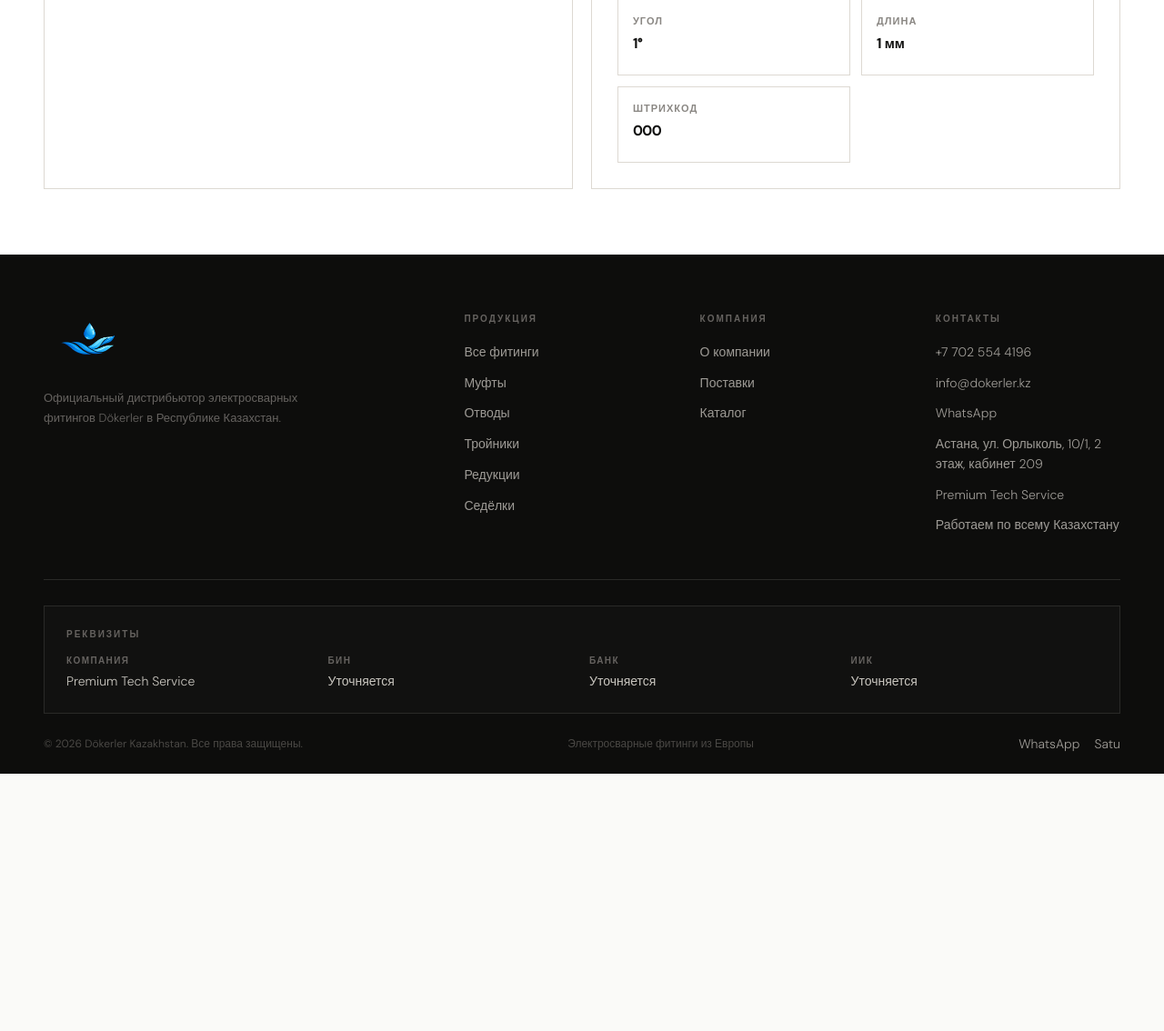
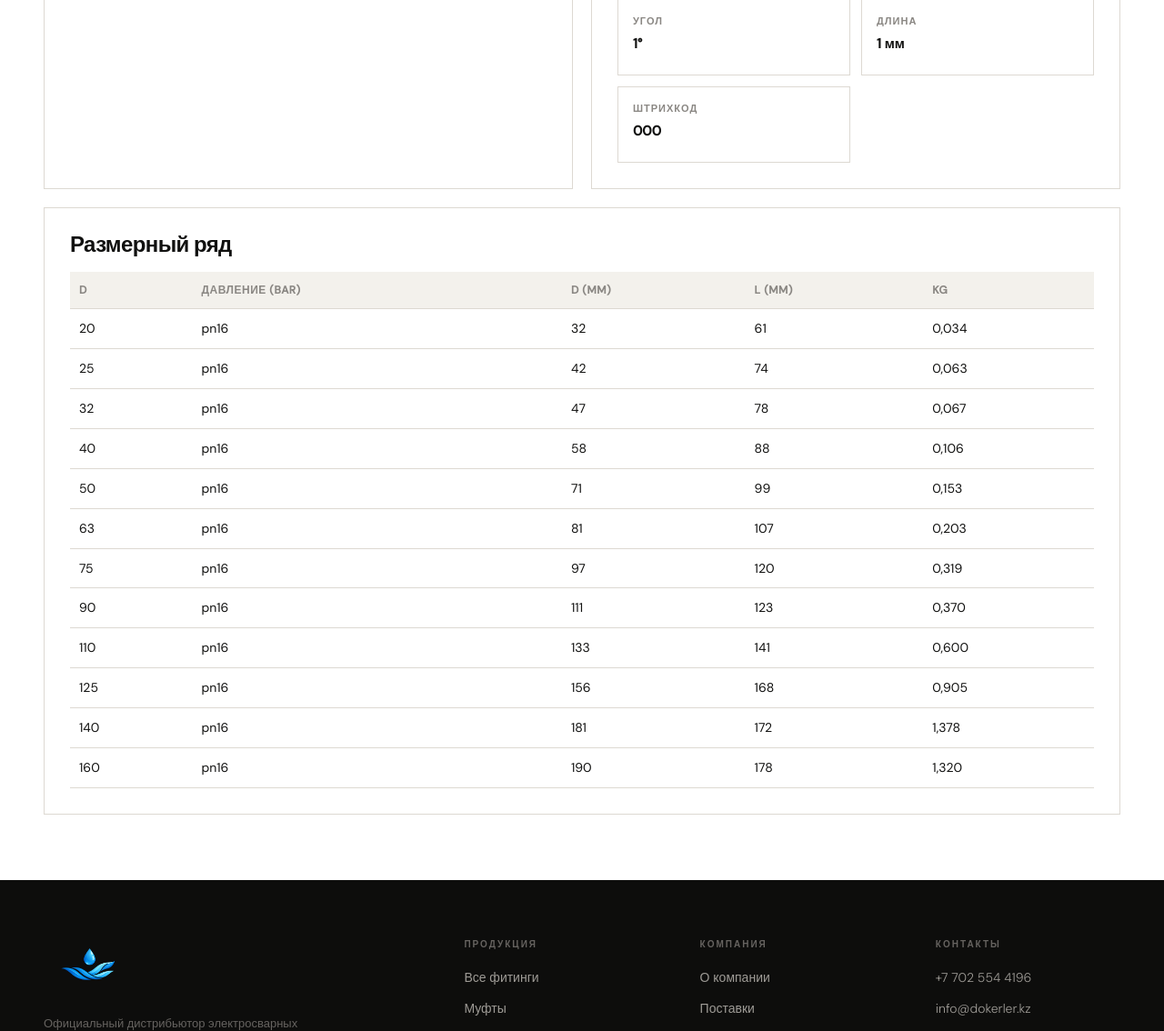
Before and after one commit to tab1k/dokerler.kz, a Django app: a page that uses src/products/templates/products/detail.html in a window 1280 px wide. Shown: the part 1301-2435 px from the top of the page at 91% size. Before the commit the page ends 2152 px from the top, so only its background shows below. Run offline with Django 5.2, Linux system fonts and the light colour scheme; tables that the repository leaves empty hold one stand-in row (values such as "Sample post"); grey boxes marked "Sample" are stand-in pictures; some libraries are stand-ins or nearby versions.

Commit message:
Refactor code structure for improved readability and maintainability

```diff
--- a/src/products/templates/products/detail.html
+++ b/src/products/templates/products/detail.html
@@ -35,6 +35,15 @@
                         <div class="product-mufta-slider" data-mufta-slider>
                             <div class="product-mufta-track" data-mufta-track>
                                 <div class="product-mufta-slide">
+                                    <div class="product-secondary-shot">
+                                        {% if product.image %}
+                                        <img src="{{ product.image.url }}" alt="{{ product.name }}">
+                                        {% else %}
+                                        <img src="{% static 'img/mufta1.png' %}" alt="{{ product.name }}">
+                                        {% endif %}
+                                    </div>
+                                </div>
+                                <div class="product-mufta-slide">
                                     <div class="product-model-wrap">
                                         <model-viewer
                                             class="product-model-viewer"
@@ -54,11 +63,6 @@
                                                 <div class="product-model-skeleton-ring"></div>
                                             </div>
                                         </model-viewer>
-                                    </div>
-                                </div>
-                                <div class="product-mufta-slide">
-                                    <div class="product-secondary-shot">
-                                        <img src="{% static 'img/mufta1.png' %}" alt="{{ product.name }}">
                                     </div>
                                 </div>
                             </div>
@@ -238,6 +242,39 @@
                 </article>
             </section>
 
+            <section class="product-section-card product-size-table-section">
+                <div class="product-section-head">
+                    <h2>{% trans "Размерный ряд" %}</h2>
+                </div>
+                <div class="product-table-wrap">
+                    <table class="product-size-table">
+                        <thead>
+                            <tr>
+                                <th>d</th>
+                                <th>{% trans "Давление (bar)" %}</th>
+                                <th>D (mm)</th>
+                                <th>L (mm)</th>
+                                <th>kg</th>
+                            </tr>
+                        </thead>
+                        <tbody>
+                            <tr><td>20</td><td>pn16</td><td>32</td><td>61</td><td>0,034</td></tr>
+                            <tr><td>25</td><td>pn16</td><td>42</td><td>74</td><td>0,063</td></tr>
+                            <tr><td>32</td><td>pn16</td><td>47</td><td>78</td><td>0,067</td></tr>
+                            <tr><td>40</td><td>pn16</td><td>58</td><td>88</td><td>0,106</td></tr>
+                            <tr><td>50</td><td>pn16</td><td>71</td><td>99</td><td>0,153</td></tr>
+                            <tr><td>63</td><td>pn16</td><td>81</td><td>107</td><td>0,203</td></tr>
+                            <tr><td>75</td><td>pn16</td><td>97</td><td>120</td><td>0,319</td></tr>
+                            <tr><td>90</td><td>pn16</td><td>111</td><td>123</td><td>0,370</td></tr>
+                            <tr><td>110</td><td>pn16</td><td>133</td><td>141</td><td>0,600</td></tr>
+                            <tr><td>125</td><td>pn16</td><td>156</td><td>168</td><td>0,905</td></tr>
+                            <tr><td>140</td><td>pn16</td><td>181</td><td>172</td><td>1,378</td></tr>
+                            <tr><td>160</td><td>pn16</td><td>190</td><td>178</td><td>1,320</td></tr>
+                        </tbody>
+                    </table>
+                </div>
+            </section>
+
             {% if related_products %}
             <section class="product-related">
                 <div class="product-section-head product-related-head">
--- a/src/products/urls.py
+++ b/src/products/urls.py
@@ -6,4 +6,5 @@
 urlpatterns = [
     path('catalog/', CatalogView.as_view(), name='catalog'),
     path('catalog/<slug:slug>/', ProductDetailView.as_view(), name='product_detail'),
+    path('product/<slug:slug>/', ProductDetailView.as_view(), name='product_detail_alt'),
 ]
--- a/src/static/css/catalog.css
+++ b/src/static/css/catalog.css
@@ -291,7 +291,7 @@
 }
 .pcard-img{
   width:100%;aspect-ratio:4/3;background:#FFFFFF;
-  display:flex;align-items:center;justify-content:center;padding:24px;overflow:hidden;
+  display:flex;align-items:center;justify-content:center;overflow:hidden;
 }
 .pcard-img svg{width:100%;height:100%;transition:transform .4s}
 .pcard-img img{width:100%;height:100%;object-fit:contain;display:block}
--- a/src/static/css/product.css
+++ b/src/static/css/product.css
@@ -366,6 +366,10 @@
     padding: 28px;
 }
 
+.product-size-table-section {
+    margin-top: 20px;
+}
+
 .product-section-head {
     margin-bottom: 16px;
 }
@@ -421,6 +425,36 @@
 .product-related {
     margin-top: 28px;
     padding: 0 0 16px;
+}
+
+.product-table-wrap {
+    width: 100%;
+    overflow-x: auto;
+}
+
+.product-size-table {
+    width: 100%;
+    border-collapse: collapse;
+    min-width: 560px;
+}
+
+.product-size-table th,
+.product-size-table td {
+    padding: 12px 10px;
+    border-bottom: 1px solid var(--border);
+    text-align: left;
+    font-size: 14px;
+    line-height: 1.35;
+    white-space: nowrap;
+}
+
+.product-size-table th {
+    font-size: 12px;
+    font-weight: 700;
+    letter-spacing: .5px;
+    text-transform: uppercase;
+    color: var(--ink3);
+    background: var(--surface);
 }
 
 .product-related-head {
```
Also changed, not shown: src/products/templates/products/index.html (+4 -25 lines), 6 other files.
